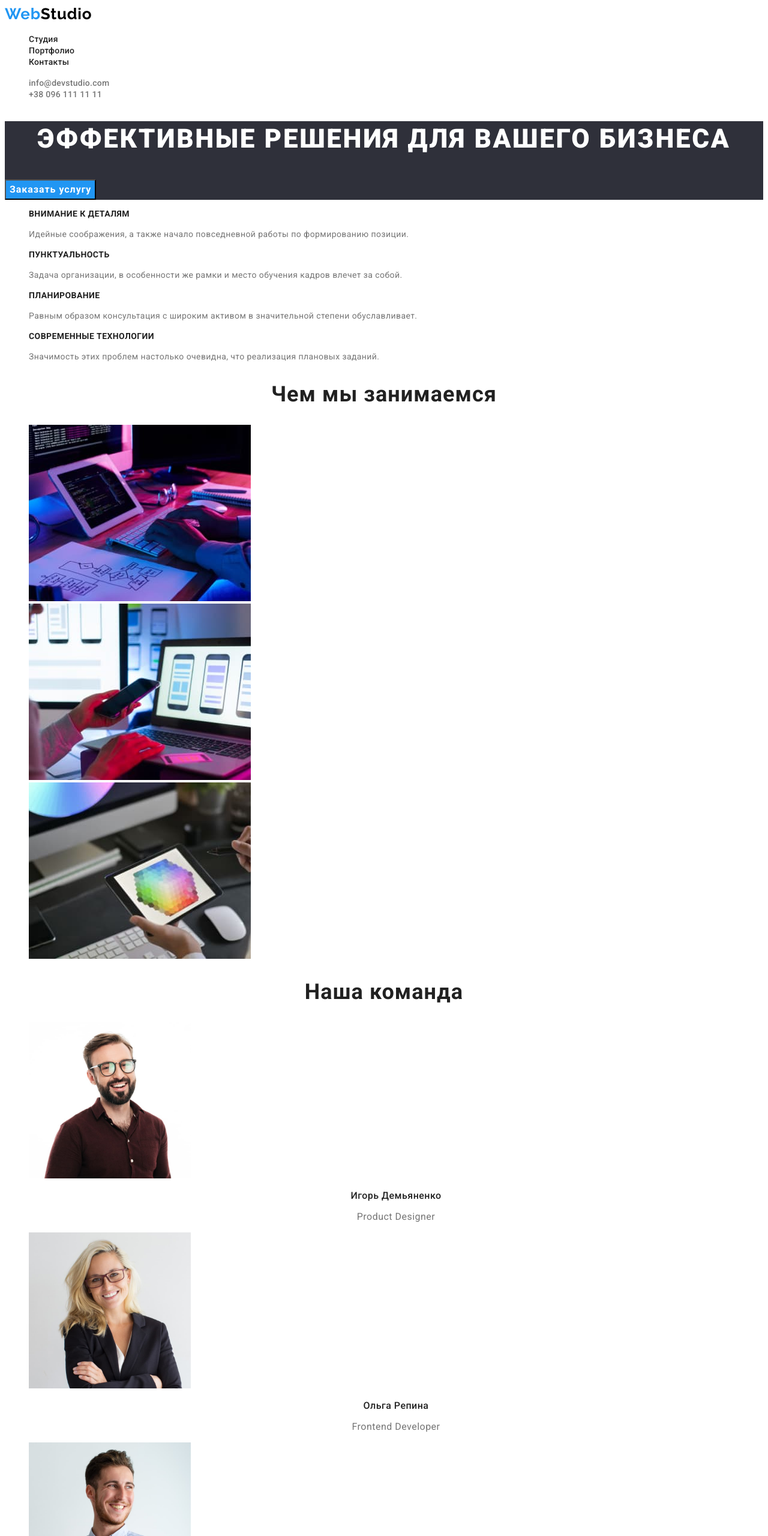
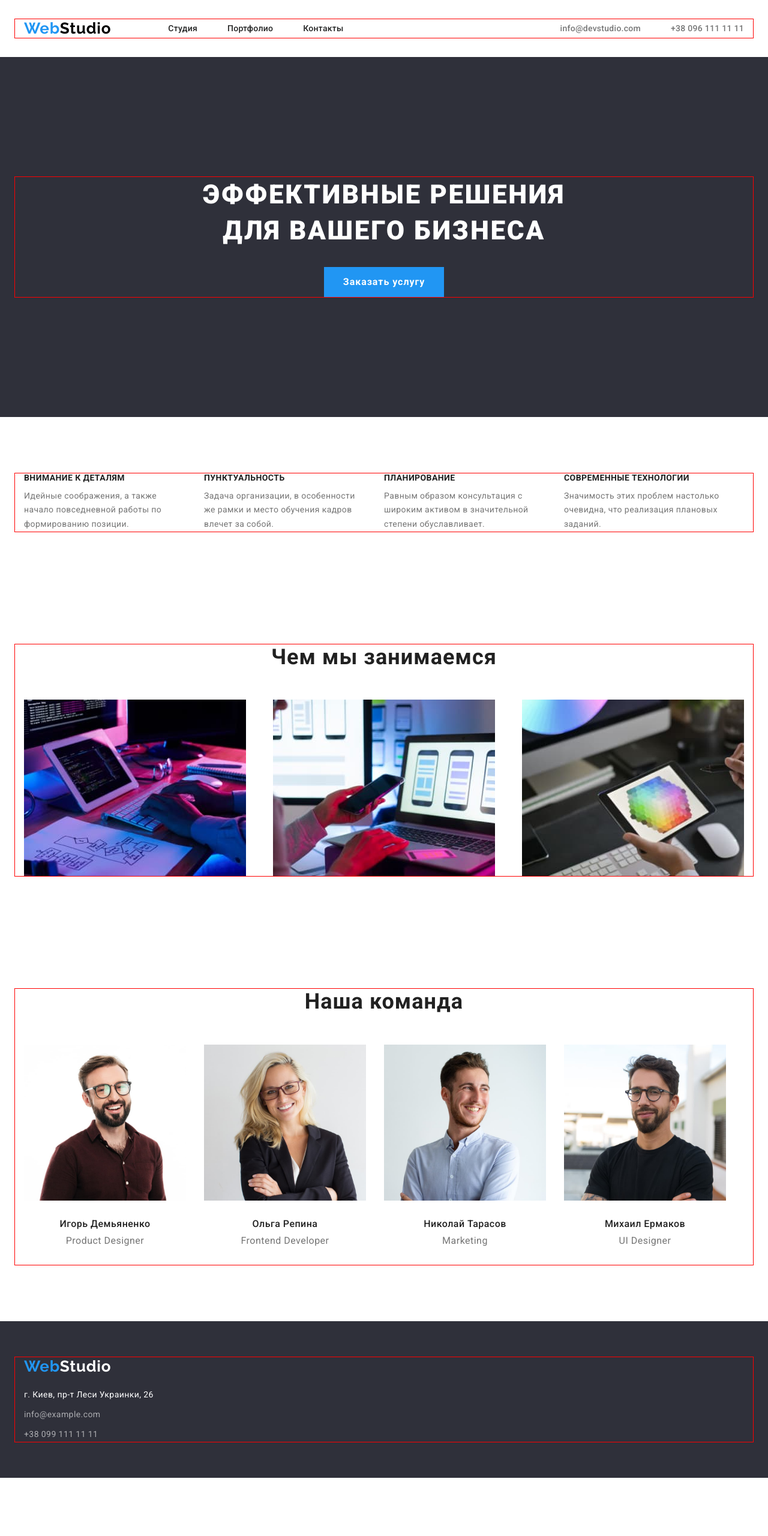
Before and after one commit to Anna-Stan/-Anna-Stan-goit-markup-hw-03, a plain HTML site: page index.html in a window 1280 px wide. Shown: the top 2560 px of the page at 60% size. After the commit the page ends 2463 px from the top, so only its background shows below. Drawn offline with nearby package versions, Linux system fonts and the light colour scheme.

Commit message:
Css - flex
Css - flex

```diff
--- a/css/styles.css
+++ b/css/styles.css
@@ -6,6 +6,19 @@ body {
 :root {
     --title-color: #212121;
     --text-color: #757575;
+    --typical-margin: 30px;
+}
+
+h1, h2, h3, p {margin: 0;
+padding-left: 0;}
+
+ul {padding: 0;
+margin: 0;}
+
+* {box-sizing: border-box;}
+
+img {
+    display: block;
 }
 
 .link {
@@ -16,7 +29,16 @@ body {
     list-style: none;
 }
 
+.container {width: 1230px;
+padding-left: 15px;
+padding-right: 15px;
+margin: 0 auto;
+outline: 1px solid red;}
+
 /*---------Header-----------*/
+
+.header {padding-top: 32px;
+padding-bottom: 32px;}
 
 .logo {
     font-family: 'Raleway';
@@ -25,6 +47,8 @@ body {
     line-height: 1.19;
     letter-spacing: 0.03em;
     color: #2196F3;
+    margin-right: 95px;
+    display: block;
 }
 
 .logo .logo-studio-header {
@@ -36,13 +60,29 @@ body {
     color: #000000;
 }
 
+.nav {display: flex;
+align-items: center;}
+
+.nav-list {
+    display: flex;}
+
+.header .container {display: flex;}
+
+.header-contact {display: flex;
+align-items: center;
+margin-left: auto;}
+
+
+
 .nav-list-link {
     font-weight: 500;
     font-size: 14px;
     line-height: 1.14;
     letter-spacing: 0.02em;
-    color: var(--title-color);
+    color: var(--title-color)
 }
+
+.nav-list-item:not(:last-child) {margin-right: 50px;}
 
 .nav-list-link:hover,
 .nav-list-link:focus {
@@ -61,10 +101,16 @@ body {
     color: #2196F3;
 }
 
+.header-contact-item + .header-contact-item {margin-left: 50px;}
+
 /*----------Main-----------*/
 
-.hero {
-    background-color: #2F303A;
+/*----------Hero-----------*/
+
+.hero  {
+ background-color: #2F303A;
+padding-top: 200px;
+padding-bottom: 200px;
 }
 
 .hero-title {
@@ -75,7 +121,11 @@ body {
     letter-spacing: 0.06em;
     text-transform: uppercase;
     color: #FFFFFF;
-}
+    max-width: 670px;
+    margin-bottom: var(--typical-margin);
+    margin-left: auto;
+    margin-right: auto
+    }
 
 .hero-btn {
     font-family: inherit;
@@ -88,6 +138,25 @@ body {
     letter-spacing: 0.06em;
     color: #FFFFFF;
     background-color: #2196F3;
+    display: block;
+    margin-left: auto;
+    margin-right: auto;
+    border: transparent;
+    min-width: 200px;
+    height: 50px;
+}
+
+/*-------------------content--------------------*/
+
+.content {padding-top: 94px;
+padding-bottom: 94px;}
+
+.content-list {display: flex;}
+
+.content-list-item:not(:last-child) {margin-right: var(--typical-margin);}
+
+.content-list-item {
+    max-width: 270px;
 }
 
 .content-title {
@@ -109,8 +178,11 @@ body {
     line-height: 1.14;
     letter-spacing: 0.03em;
     text-transform: uppercase;
-    color: var(--title-color)
+    color: var(--title-color);
+    margin-bottom: 10px;
+
 }
+
 
 .content-list-text {
     font-weight: 400;
@@ -120,13 +192,34 @@ body {
     color: var(--text-color)
 }
 
+
+/*---------cards---------*/
+
+.cards {padding-top: 94px;
+padding-bottom: 94px;}
+
+.cards-list {display: flex;
+justify-content: space-between;
+}
+
+.cards-list-item:not(:last-child) {margin-right: var(--typical-margin);}
+
 .cards-title {
     font-weight: 700;
     font-size: 36px;
     line-height: 1.17;
     text-align: center;
     letter-spacing: 0.03em;
-    color: var(--title-color)
+    color: var(--title-color);
+    margin-bottom: 50px;
+}
+
+
+/*------------Person-------------*/
+
+.person {
+    padding-top: 94px;
+    padding-bottom: 94px;
 }
 
 .person-title {
@@ -136,8 +229,18 @@ body {
     text-align: center;
     letter-spacing: 0.03em;
     color: var(--title-color);
+    margin-bottom: 50px;
 }
 
+.person-list {display: flex;}
+
+.person-list-item:not(:last-child) {
+    margin-right: var(--typical-margin);
+
+}
+
+.about-person {padding-top: 30px;
+padding-bottom: 30px;}
 
 .person-item-aftertitle {
     font-weight: 500;
@@ -146,6 +249,7 @@ body {
     text-align: center;
     letter-spacing: 0.03em;
     color: var(--title-color);
+    margin-bottom: 10px;
 }
 
 .person-item-text {
@@ -161,7 +265,10 @@ body {
 
 .footer {
     background-color: #2F303A;
+    padding-bottom: 60px;
+    padding-top: 60px;
 }
+
 
 .logo .logo-studio {font-family: 'Raleway';
     font-weight: 700;
@@ -170,6 +277,10 @@ body {
     letter-spacing: 0.03em;
 color: #FFFFFF;}
 
+.footer .logo  { display: block;
+margin-bottom: 20px;}
+
+
 .adress-text {
     font-weight: 400;
     font-size: 14px;
@@ -177,7 +288,10 @@ color: #FFFFFF;}
     letter-spacing: 0.03em;
     color: #FFFFFF;
     font-style: normal;
+    margin-bottom: 9px;
 }
+
+.adress-list-item + .adress-list-item {margin-top: 9px;}
 
 .adress-item-link {
     font-weight: 400;
--- a/goit-markup-hw-02/css/styles.css
+++ b/goit-markup-hw-02/css/styles.css
@@ -7,25 +7,81 @@ body {
     --btm-color: #212121;
 }
 
+* {
+    box-sizing: border-box;
+}
+
+h1,
+h2,
+h3,
+p {
+    margin: 0;
+    padding: 0;
+}
+
+ul {
+    padding: 0;
+    margin: 0;
+}
+
+img {
+    display: block;
+}
+
+
 .link {text-decoration: none;}
 
 .list {list-style: none;}
 
+.container {
+    width: 1230px;
+    padding-left: 15px;
+    padding-right: 15px;
+    margin: 0 auto;
+    outline: 1px solid red;
+}
+
 /*--------Header------------- */
+
+
+
+.header {
+    padding-top: 32px;
+    padding-bottom: 32px;
+}
+
 
 .logo {font-family: 'Raleway';
     font-weight: 700;
     font-size: 26px;
     line-height: 1.19;
     letter-spacing: 0.03em;
-    color: #2196F3;}
+    color: #2196F3;
+margin-right: 95px;
+align-items: center;}
 
 .logo-studio {font-family: 'Raleway';
     font-weight: 700;
     font-size: 26px;
     line-height: 1.19;
     letter-spacing: 0.03em;
-    color: #FFFFFF;;}
+    color: #212121;}
+
+.nav {display: flex;}
+
+.nav-list {display: flex;
+    align-items: center;
+}
+.nav-list-item:not(:last-child) {margin-right: 50px;}
+
+.header .container {display: flex;}
+
+.header-contact-list {display: flex;
+margin-left: auto;
+align-items: center;}
+
+.header-contact-item + .header-contact-item {margin-left: 50px;}
+
 
 .nav-list-link:hover, :focus {color: #2196F3;}
 
@@ -48,6 +104,17 @@ body {
 /*--------Main------------- */
 
 
+.btn {display: block;
+padding-top: 94px;
+padding-bottom: 94px;
+}
+
+.btn-list {display: flex;
+justify-content:center;
+}
+
+.btn-item:not(:last-child) {margin-right: 8px;}
+
 .visually-title {position: absolute;
     white-space: nowrap;
     width: 1px;
@@ -66,16 +133,47 @@ body {
     line-height: 1.63;
     text-align: center;
     letter-spacing: 0.03em;
-    color: var(--btm-color)
+    color: var(--btm-color);
+    background-color: #F5F4FA;
+    padding: 6px 22px 6px 22px;
+    border: transparent;
 }
 
 .btn-list-item:hover,.btn-list-item:focus
  {color: #FFFFFF; background-color: #2196F3; }
 
+
+ /*------------hero----------------*/
+
+ .hero {padding-top: 34px;
+padding-bottom: 94px;}
+
+.hero-list {
+    display: flex;
+    flex-wrap: wrap;
+    margin-right: -30px;
+    margin-bottom: -30px;
+}
+
+
+
+.hero-list-item {
+flex-basis: calc(100% / 3 - 30px);
+margin-right: 30px;
+margin-bottom: 30px;
+max-width: 370px;
+}
+
+.border-cards {border: 1px solid #EEEEEE;
+padding: 20px 24px 20px 24px;}
+
+
 .hero-item-title {font-weight: 700;
     font-size: 18px;
     line-height: 2;
     color: #212121;
+    margin-top: 20px;
+    margin-bottom: 4px;
 }
 
 .hero-item-after-title {
@@ -90,14 +188,37 @@ body {
 
 /*--------Footer------------- */
 
-footer {background-color: #2F303A;}
+.footer {background-color: #2F303A;
+padding-top: 94px;
+padding-bottom: 60px;}
+
+.logo-footer {display: block;
+    margin-bottom: 20px;
+    font-family: 'Raleway';
+    font-weight: 700;
+    font-size: 26px;
+    line-height: 1.19;
+    letter-spacing: 0.03em;
+    color: #2196F3;
+
+}
+
+.logo-footer .logo-studio {
+    margin-bottom: 20px;
+    font-family: 'Raleway';
+    font-weight: 700;
+    font-size: 26px;
+    line-height: 1.19;
+    letter-spacing: 0.03em;
+color: #FFFFFF;}
 
 .adress-text {font-weight: 400;
     font-size: 14px;
     line-height: 1.71;
     letter-spacing: 0.03em;
     color: #FFFFFF;
-font-style: normal;}
+font-style: normal;
+margin-bottom: 9px;}
 
 
 .adress-item-contact {font-weight: 400;
@@ -106,3 +227,5 @@ font-style: normal;}
     letter-spacing: 0.03em;
     color: rgba(255, 255, 255, 0.6);
 font-style: normal;}
+
+.adress-list-item + .adress-list-item {margin-top: 4px;}
--- a/index.html
+++ b/index.html
@@ -6,6 +6,7 @@
     <meta name="viewport" content="width=device-width, initial-scale=1.0">
     <meta charset="UTF-8">
     <title>Document</title>
+    <link rel="stylesheet" href="node_modules/modern-normalize/modern-normalize.css">
     <link rel="stylesheet" href="./css/styles.css">
     <link rel="preconnect" href="https://fonts.googleapis.com">
     <link rel="preconnect" href="https://fonts.gstatic.com" crossorigin>
@@ -15,11 +16,12 @@
 
 <body>
     <header class="header">
+        <div class="container">
+        <nav class="nav">
          <a href="" class="logo link">Web<span class="logo-studio-header">Studio</span></a>
-        <nav class="nav">
             <ul class="nav-list">
                 <li class="nav-list-item list"><a href="./index.html" class="nav-list-link link">Студия</a></li>
-                <li class="nav-list-item list"><a href="../goit-markup-hw-02/goit-markup-hw-02/portfolio.html" class="nav-list-link link">Портфолио</a></li>
+                <li class="nav-list-item list"><a href="./goit-markup-hw-02/portfolio.html" class="nav-list-link link">Портфолио</a></li>
                 <li class="nav-list-item list"><a href="" class="nav-list-link link">Контакты</a></li>
             </ul>
         </nav>
@@ -33,15 +35,19 @@
                 <a href="tel:+38 096 111 11 11" class="header-contact-link link">+38 096 111 11 11</a>
             </li>
          </ul>
+        </div>
     </header>
 
     <main>
         <section class="hero">
+         <div class="container">
             <h1 class="hero-title">Эффективные решения для вашего бизнеса</h1>
             <button type="button" class="hero-btn">Заказать услугу</button>
+         </div>
         </section>
 
         <section class="content">
+            <div class="container">
              <h2 class="content-title">Наши преимущества</h2>
              <ul class="content-list">
                 <li class="content-list-item list">
@@ -69,9 +75,11 @@
                 </li>
 
              </ul>
+        </div>
         </section>
 
         <section class="cards">
+            <div class="container">
             <h2 class="cards-title">Чем мы занимаемся</h2>
             <ul class="cards-list">
                 <li class="cards-list-item list"><img src="./images/goit-maket1.jpg" alt="Здесь должна быть картинка, но вы ее
@@ -81,43 +89,58 @@
                 <li class="cards-list-item list"><img src="./images/goit-maket3.jpg" alt="Здесь должна быть картинка, но вы ее
                 не увидите" width="370" class="cards-list-img" /></li>
             </ul>
+            </div>
 
         </section>
 
         <section class="person">
+            <div class="container">
              <h2 class="person-title">Наша команда</h2>
              <ul class="person-list">
+
                 <li class="person-list-item list">
                     <img src="./images/comanda-designer.jpg" alt="Фотография продакт дизайнера"
                      width="270" class="person-item-img" />
+                     <div class="about-person">
                     <h3 class="person-item-aftertitle">Игорь Демьяненко</h3>
                     <p lang="en" class="person-item-text">Product Designer</p>
+                    </div>
                 </li>
+
                 <li class="person-list-item list">
                     <img src="./images/comanda-developer.jpg" alt="Фотография фронтенд разработчика"
                      width="270"class="person-item-img" />
+                    <div class="about-person">
                     <h3 class="person-item-aftertitle">Ольга Репина</h3>
                     <p lang="en" class="person-item-text">Frontend Developer</p>
+                    </div>
                 </li>
+
                 <li class="person-list-item list">
                     <img src="./images/comanda-marketing.jpg" alt="Фотография маркетолога"
                      width="270" class="person-item-img" />
+                    <div class="about-person">
                     <h3 class="person-item-aftertitle">Николай Тарасов</h3>
                     <p lang="en" class="person-item-text">Marketing</p>
+                    </div>
                 </li>
+
                 <li class="person-list-item list">
                     <img src="./images/comanda-ULdesigner.jpg" alt="Фотография веб-дизайнера"
                     width="270" class="person-item-img" />
+                    <div class="about-person">
                     <h3 class="person-item-aftertitle">Михаил Ермаков</h3>
                     <p lang="en" class="person-item-text">UI Designer</p>
+                    </div>
                 </li>
              </ul>
-
+          </div>
         </section>
 
     </main>
 
     <footer class="footer">
+        <div class="container">
         <a href="" class="logo link">Web<span class="logo-studio">Studio</span></a>
         <address class="adress">
             <p class="adress-text">г. Киев, пр-т Леси Украинки, 26</p>
@@ -126,7 +149,7 @@
                 <li class="adress-list-item list"><a href="tel:+38 099 111 11 11" class="adress-item-link link">+38 099 111 11 11</a></li>
             </ul>
         </address>
-
+   </div>
     </footer>
 
 
```
Also changed, not shown: goit-markup-hw-02/portfolio.html (+33 -8 lines). Lines whose indentation alone changed are shown as unchanged.
